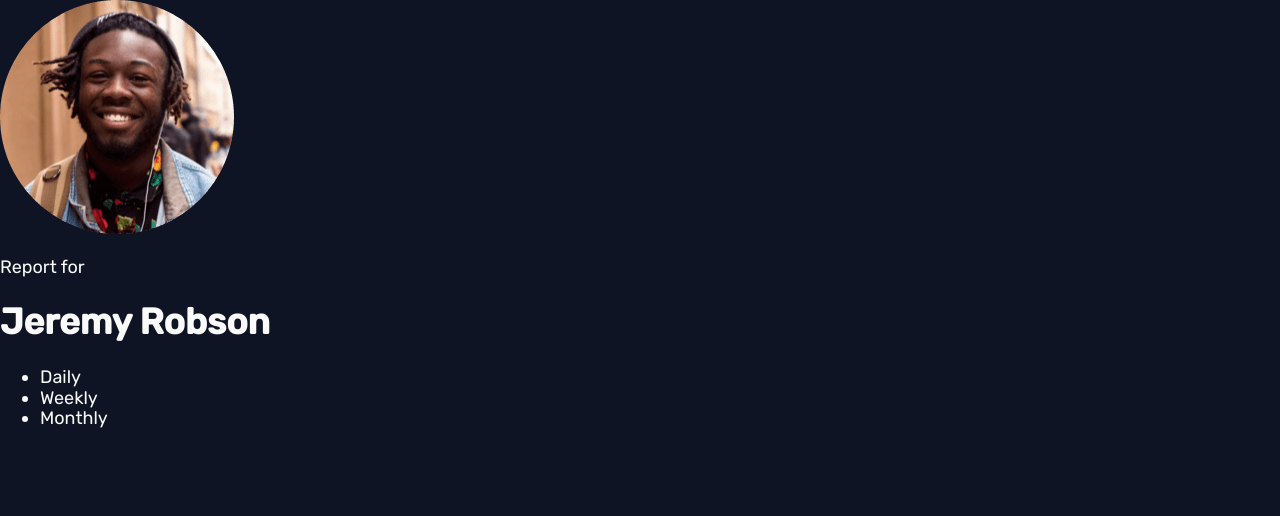
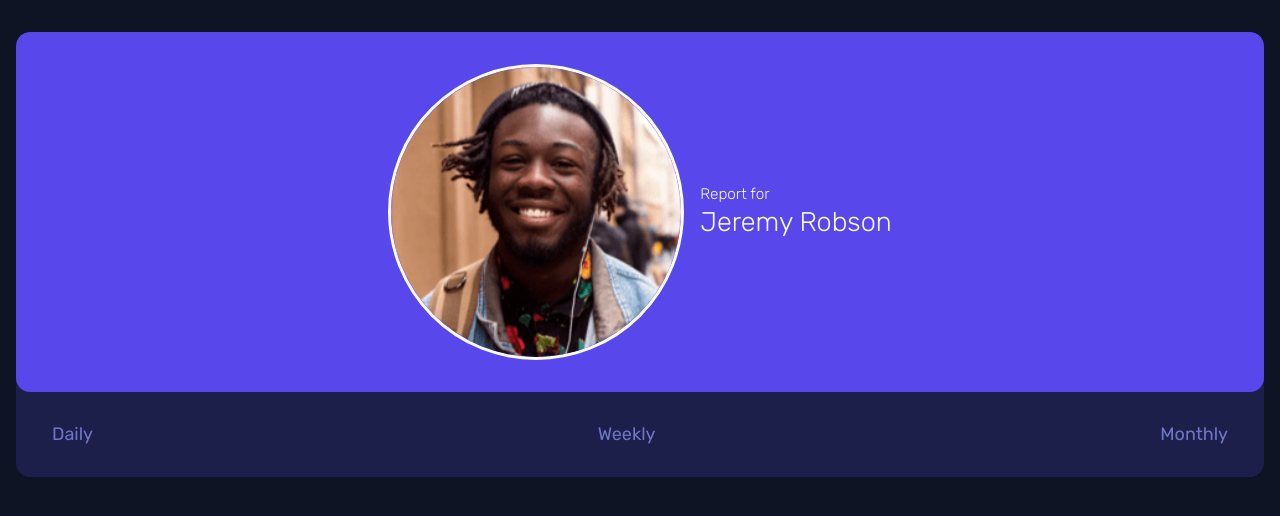
Before and after one commit to sebas-tcotd/tracking-dashboard, a React (Vite) app: page / in a window 1280 px wide. Shown: the top 516 px of the page. Built offline with nearby package versions, Linux system fonts and the light colour scheme.

Commit message:
feat: add welcome card

```diff
--- a/src/App.jsx
+++ b/src/App.jsx
@@ -1,24 +1,9 @@
-import profilePicture from "./assets/image-jeremy.png";
+import { WelcomeCard } from "./components/WelcomeCard";
 
 function App() {
   return (
     <main className="o-container">
-      <div className="welcome-card">
-        <header className="welcome-card__header">
-          <img src={profilePicture} alt="Your profile picture" />
-          <div className="welcome-card__info">
-            <p>Report for</p>
-            <h1>Jeremy Robson</h1>
-          </div>
-        </header>
-        <nav className="welcome-card__navigation">
-          <ul>
-            <li>Daily</li>
-            <li>Weekly</li>
-            <li>Monthly</li>
-          </ul>
-        </nav>
-      </div>
+      <WelcomeCard />
     </main>
   );
 }
--- /dev/null
+++ b/src/components/WelcomeCard.jsx
@@ -0,0 +1,26 @@
+import profilePicture from "../assets/image-jeremy.png";
+
+export function WelcomeCard() {
+  return (
+    <div className="c-welcome-card">
+      <header className="c-welcome-card__header">
+        <img
+          src={profilePicture}
+          alt="Your profile picture"
+          className="c-welcome-card__photo"
+        />
+        <div className="c-welcome-card__info">
+          <p className="c-welcome-card__report">Report for</p>
+          <h1 className="c-welcome-card__user-name">Jeremy Robson</h1>
+        </div>
+      </header>
+      <nav className="c-welcome-card__navigation">
+        <ul className="c-welcome-card__navigation-items">
+          <li className="c-welcome-card__navigation-item">Daily</li>
+          <li className="c-welcome-card__navigation-item">Weekly</li>
+          <li className="c-welcome-card__navigation-item">Monthly</li>
+        </ul>
+      </nav>
+    </div>
+  );
+}
--- a/src/styles/components.css
+++ b/src/styles/components.css
@@ -1,2 +1 @@
-@layer components {
-}
+@import url("./components/c-welcome-card.css") layer(components);
--- /dev/null
+++ b/src/styles/components/c-welcome-card.css
@@ -0,0 +1,57 @@
+@import url("../settings.css");
+
+@layer components {
+  .c-welcome-card {
+    background-color: var(--dark-blue);
+    border-radius: 14px;
+    overflow: hidden;
+  }
+
+  .c-welcome-card__header {
+    display: flex;
+    align-items: center;
+    padding: 2rem;
+    gap: 1rem;
+    justify-content: center;
+    border-radius: 14px;
+    background-color: var(--blue);
+  }
+
+  .c-welcome-card__photo {
+    height: 25%;
+    width: 25%;
+    border: 3px solid var(--white);
+    border-radius: 100%;
+  }
+
+  .c-welcome-card__info {
+    display: flex;
+    flex-direction: column;
+    gap: 0.25rem;
+  }
+
+  .c-welcome-card__info > * {
+    margin: 0;
+    font-weight: 300;
+  }
+
+  .c-welcome-card__report {
+    font-size: calc(var(--fs) * 0.85px);
+  }
+
+  .c-welcome-card__user-name {
+    font-size: calc(var(--fs) * 1.5px);
+  }
+
+  .c-welcome-card__navigation-items {
+    margin: 0;
+    padding: 2rem 2.25rem;
+    list-style: none;
+    display: flex;
+    justify-content: space-between;
+  }
+
+  .c-welcome-card__navigation-item {
+    color: var(--desaturated-blue);
+  }
+}
--- a/src/styles/generic.css
+++ b/src/styles/generic.css
@@ -1,2 +1,10 @@
 @import url("https://necolas.github.io/normalize.css/8.0.1/normalize.css")
 layer(generics);
+
+@layer generics {
+  *,
+  *::before,
+  *::after {
+    box-sizing: border-box;
+  }
+}
--- a/src/styles/objects.css
+++ b/src/styles/objects.css
@@ -1,5 +1,6 @@
 @layer objects {
   .o-container {
-    width: 75%;
+    width: calc(100% - 32px);
+    margin: 2rem auto;
   }
 }
```
